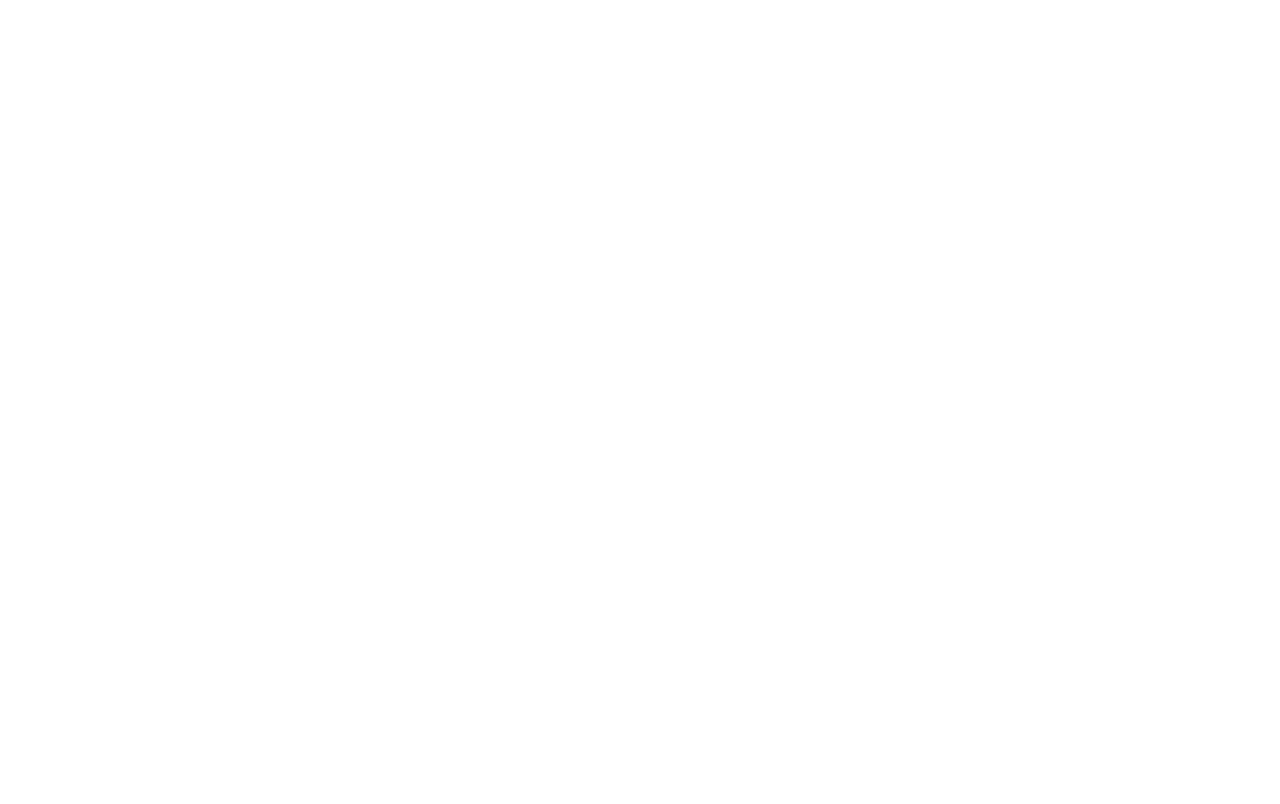
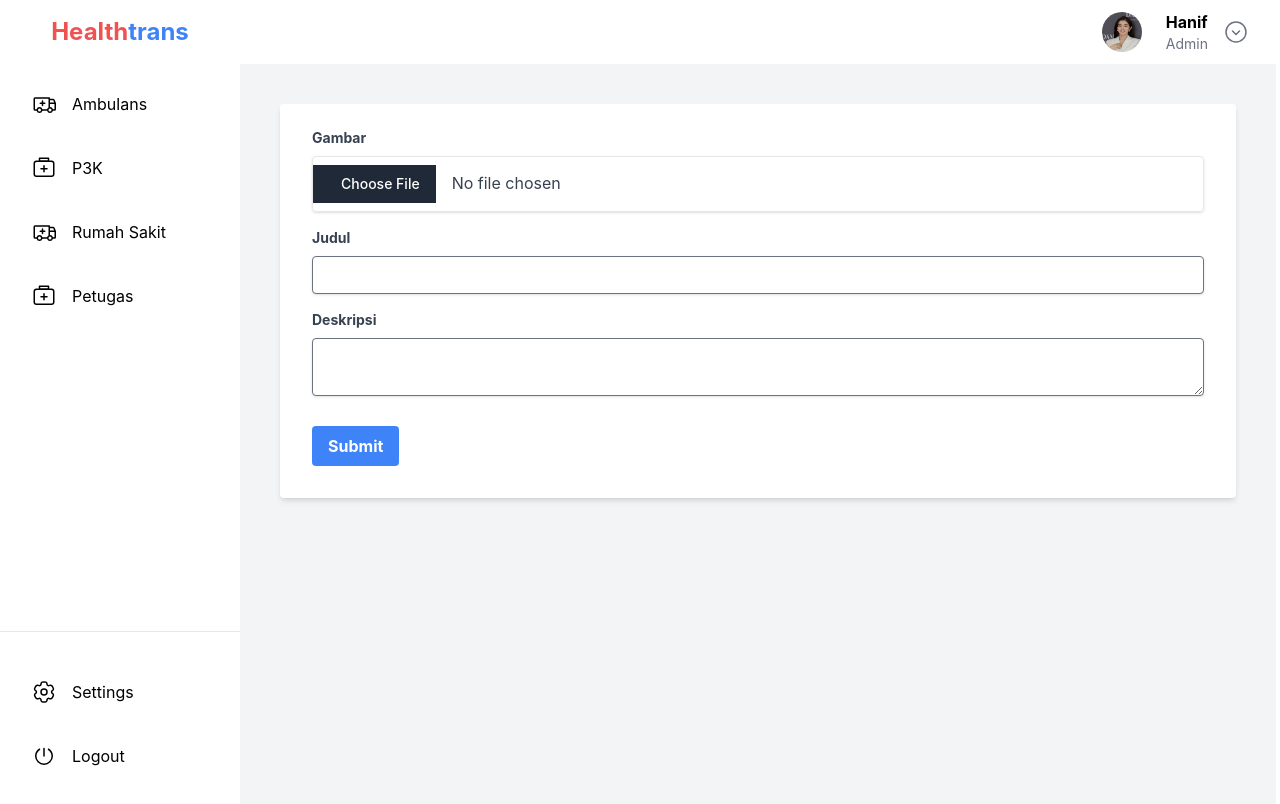
Before and after one commit to HanifSauqi/interoperabilitas_Healthtrans, a Vue app: page /admin/edit-pertolongan-pertama/1 in a window 1280 px wide. Before the commit this address had no page. Shown: the top 804 px of the page. Built offline with nearby package versions, Linux system fonts and the light colour scheme; no server answers.

Commit message:
fix pertolongan pertama

```diff
--- a/src/router/index.js
+++ b/src/router/index.js
@@ -13,6 +13,7 @@
 import CreateAmbulans from "../views/Admin/CreateAmbulans.vue";
 import EditAmbulans from "../views/Admin/EditAmbulans.vue";
 import CreatePertolonganPertama from "../views/Admin/CreatePertolonganPertama.vue";
+import EditPertolonganPertama from "../views/Admin/EditPertolonganPertama.vue";
 import AdminRumahSakit from "../views/Admin/AdminRumahSakit.vue";
 import CreateRumahSakit from "../views/Admin/CreateRumahSakit.vue";
 import EditRumahSakit from "../views/Admin/EditRumahSakit.vue";
@@ -76,6 +77,10 @@
         component: CreateAmbulans,
       },
       {
+        path: "edit-pertolongan-pertama/:id",
+        component: EditPertolonganPertama,
+      },
+      {
         path: "edit-ambulans/:id",
         component: EditAmbulans,
       },
--- a/src/views/Admin/CreatePertolonganPertama.vue
+++ b/src/views/Admin/CreatePertolonganPertama.vue
@@ -2,10 +2,10 @@
   <div class="w-full mx-auto">
     <form @submit.prevent="submitForm" class="bg-white shadow-md rounded px-8 pt-6 pb-8 mb-4">
       <div class="mb-4">
-          <label class="block text-gray-700 text-sm font-bold mb-2" for="foto">
-            Foto
+        <label class="block text-gray-700 text-sm font-bold mb-2" for="gambar">
+          Gambar
         </label>
-          <input class="shadow appearance-none border rounded w-full py-2 px-3 text-gray-700 leading-tight focus:outline-none focus:shadow-outline" id="foto" type="file" @change="onFileChange" required>
+        <input class="shadow appearance-none border rounded w-full py-2 px-3 text-gray-700 leading-tight focus:outline-none focus:shadow-outline" id="gambar" type="file" @change="onFileChange" required>
       </div>
       <div class="mb-4">
         <label class="block text-gray-700 text-sm font-bold mb-2" for="judul">
@@ -29,26 +29,44 @@
 </template>
 
 <script>
+import axios from 'axios';
+
 export default {
   data() {
     return {
       form: {
-          foto: null,
+        gambar: null,
         judul: '',
         deskripsi: ''
       }
-      }
+    };
   },
   methods: {
     onFileChange(e) {
-        this.form.foto = e.target.files[0];
+      this.form.gambar = e.target.files[0];
     },
     submitForm() {
-        console.log(this.form);
-        // You can perform your form submission logic here
+      const formData = new FormData();
+      formData.append('gambar', this.form.gambar);
+      formData.append('judul', this.form.judul);
+      formData.append('deskripsi', this.form.deskripsi);
+
+      axios.post('http://127.0.0.1:8000/api/pertolongan-pertama', formData, {
+        headers: {
+          'Content-Type': 'multipart/form-data'
+        }
+      })
+      .then(response => {
+        console.log('Form submitted successfully:', response.data);
+        // Redirect to the previous page
+        this.$router.go(-1);
+      })
+      .catch(error => {
+        console.error('Error submitting form:', error);
+      });
     }
   }
-  }
+};
 </script>
 
 <style scoped>
--- /dev/null
+++ b/src/views/Admin/EditPertolonganPertama.vue
@@ -0,0 +1,98 @@
+<template>
+    <div class="w-full mx-auto">
+      <form @submit.prevent="submitForm" class="bg-white shadow-md rounded px-8 pt-6 pb-8 mb-4">
+        <div class="mb-4">
+          <label class="block text-gray-700 text-sm font-bold mb-2" for="gambar">
+            Gambar
+          </label>
+          <input class="shadow appearance-none border rounded w-full py-2 px-3 text-gray-700 leading-tight focus:outline-none focus:shadow-outline" id="gambar" type="file" @change="onFileChange">
+        </div>
+        <div class="mb-4">
+          <label class="block text-gray-700 text-sm font-bold mb-2" for="judul">
+            Judul
+          </label>
+          <input class="shadow appearance-none border rounded w-full py-2 px-3 text-gray-700 leading-tight focus:outline-none focus:shadow-outline" id="judul" type="text" v-model="form.judul" required>
+        </div>
+        <div class="mb-6">
+          <label class="block text-gray-700 text-sm font-bold mb-2" for="deskripsi">
+            Deskripsi
+          </label>
+          <textarea class="shadow appearance-none border rounded w-full py-2 px-3 text-gray-700 leading-tight focus:outline-none focus:shadow-outline" id="deskripsi" v-model="form.deskripsi" required></textarea>
+        </div>
+        <div class="flex items-center justify-between">
+          <button class="bg-blue-500 hover:bg-blue-700 text-white font-bold py-2 px-4 rounded focus:outline-none focus:shadow-outline" type="submit">
+            Submit
+          </button>
+        </div>
+      </form>
+    </div>
+  </template>
+
+<script>
+import axios from 'axios';
+
+export default {
+  data() {
+    return {
+      form: {
+        id: null,
+        gambar: null,
+        judul: '',
+        deskripsi: ''
+      }
+    }
+  },
+  methods: {
+    async fetchData(id) {
+      try {
+        const response = await axios.get(`http://127.0.0.1:8000/api/pertolongan-pertama/${id}`);
+        const item = response.data.data;
+        this.form.id = item.id;
+        this.form.judul = item.judul;
+        this.form.deskripsi = item.deskripsi;
+        // Note: The image file itself can't be directly set to the input element.
+        // However, you can show the existing image separately and allow user to change it.
+        this.form.gambar = item.gambar;
+      } catch (error) {
+        console.error('Error fetching data:', error);
+      }
+    },
+    onFileChange(e) {
+      this.form.gambar = e.target.files[0];
+    },
+    async submitForm() {
+      const formData = new FormData();
+      formData.append('judul', this.form.judul);
+      formData.append('deskripsi', this.form.deskripsi);
+      if (this.form.gambar instanceof File) {
+        formData.append('gambar', this.form.gambar);
+      }
+
+      try {
+        await axios.post(`http://127.0.0.1:8000/api/pertolongan-pertama/${this.form.id}`, formData, {
+          headers: {
+            'Content-Type': 'multipart/form-data'
+          },
+          body: {
+            ...formData,
+            _method: 'PUT'
+          }
+        });
+        // alert('Data has been updated successfully');
+        // Redirect to the previous page
+        this.$router.go(-1);
+      } catch (error) {
+        console.error('Error updating data:', error);
+      }
+    }
+  },
+  mounted() {
+    const id = this.$route.params.id; // Assumes the route contains the id parameter
+    this.fetchData(id);
+  }
+}
+</script>
+
+<style scoped>
+/* No changes here */
+</style>
--- a/src/views/User/PertolonganPertama.vue
+++ b/src/views/User/PertolonganPertama.vue
@@ -1,12 +1,67 @@
 <template>
-    <!-- HTML Anda di sini -->
+  <div class="h-[863px] w-[1144px] flex flex-col items-start justify-start gap-[41px]">
+    <div class="w-[1144px] h-[225px] flex flex-col items-start justify-start gap-[20px]">
+      <div class="w-[321px] h-11 flex flex-row items-start justify-start py-0 pr-0 pl-1 box-border">
+        <b class="h-11 w-[600px] relative tracking-[-0.11px] font-bold inline-block z-[1] text-[30px]">Pertolongan Pertama</b>
+      </div>
+      <div class="w-[1144px] h-[161px] flex flex-row items-start justify-start gap-[26px] text-base text-gray-200">
+        <!-- Dynamically generated boxes -->
+        <div v-for="item in items" :key="item.id" @click="selectItem(item)"
+             class="h-[163px] w-[264px] shadow-[6px_6px_54px_rgba(0,_0,_0,_0.05)] rounded-sm bg-white box-border flex flex-col items-start justify-start pt-4 px-4 pb-5 gap-[10px] z-[1] border-[2px] border-solid border-cornflowerblue cursor-pointer">
+          <b class="w-[138px] h-[22px] relative font-semibold inline-block mix-blend-normal z-[1] text-black">{{ item.judul }}</b>
+          <div class="w-[220px] h-[93px] flex flex-row items-start justify-start py-0 pr-0 pl-4 box-border">
+            <img :src="`http://127.0.0.1:8000${item.gambar}`" class="h-[93px] w-[204px] relative rounded-3xs object-cover z-[2]" loading="lazy" />
+          </div>
+        </div>
+      </div>
+    </div>
+    <!-- MAIN CONTENT -->
+    <div class="w-[1144px] h-[597px] shadow-[6px_6px_54px_rgba(0,_0,_0,_0.05)] rounded-sm bg-white flex flex-col items-start justify-start pt-[25px] px-7 pb-[34px] box-border gap-[19px] z-[1] text-black">
+      <h1 class="m-0 w-[763px] h-11 relative text-inherit font-bold font-inherit inline-block shrink-0 z-[2] text-[28px]">{{ selectedItem.judul }}</h1>
+      <div class="w-[1078px] h-[475px] flex flex-row items-start justify-start gap-[37px] text-justify text-base">
+        <img :src="`http://127.0.0.1:8000${selectedItem.gambar}`" class="h-[475px] w-[736px] relative rounded-3xs object-cover z-[2]" loading="lazy" />
+        <div class="h-[426px] w-[305px] flex flex-col items-start justify-start pt-[3px] px-0 pb-0 box-border">
+          <div class="w-[305px] h-[423px] relative inline-block z-[2]">{{ selectedItem.deskripsi }}</div>
+        </div>
+      </div>
+    </div>
+  </div>
 </template>
 
 <script>
-    // JavaScript Anda di sini
+import axios from 'axios';
+
 export default {
-      // Opsi komponen Anda di sini
+  data() {
+    return {
+      items: [],
+      selectedItem: {
+        judul: '',
+        deskripsi: '',
+        gambar: ''
       }
+    };
+  },
+  methods: {
+    fetchItems() {
+      axios.get('http://127.0.0.1:8000/api/pertolongan-pertama')
+        .then(response => {
+          this.items = response.data.data;
+          console.log(this.items);
+          if (this.items.length > 0) {
+            this.selectedItem = this.items[0]; // Select the first item by default
+          }
+        })
+        .catch(error => console.error('Error fetching data:', error));
+    },
+    selectItem(item) {
+      this.selectedItem = item;
+    }
+  },
+  mounted() {
+    this.fetchItems();
+  }
+};
 </script>
 
 <style scoped>
```
Also changed, not shown: src/views/Admin/AdminPertolonganPertama.vue (+30 -32 lines). Lines whose indentation alone changed are shown as unchanged.
